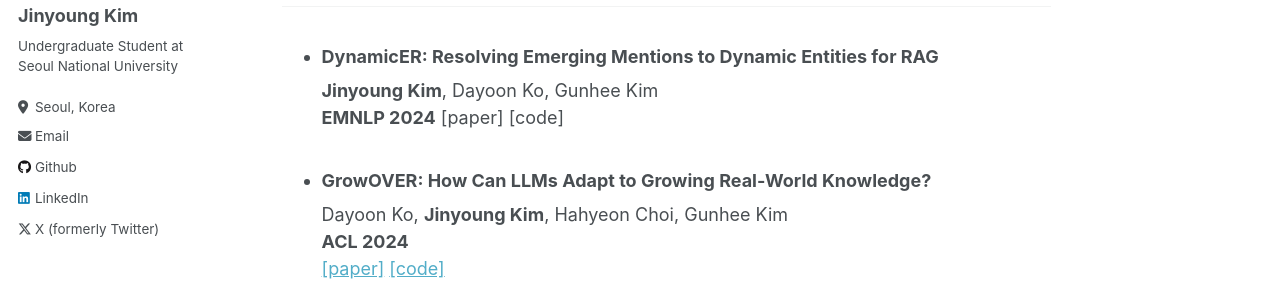
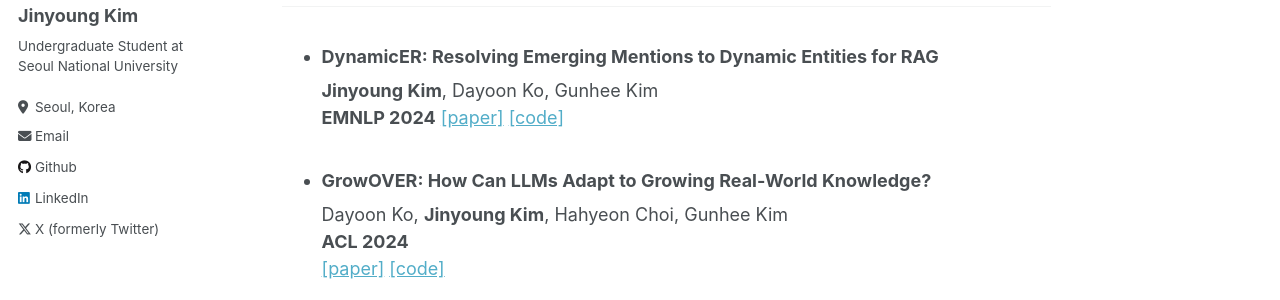
Before and after one commit to jiny1623/jiny1623.github.io, a Jekyll site: the page built from _pages/about.md, in a window 1280 px wide and 900 px high. Shown: the part 333-633 px from the top of the window. Built offline with Jekyll 4.4.1, drawn with Linux system fonts in a browser that asks for light colours.

Commit message:
add pubs

```diff
--- a/_pages/about.md
+++ b/_pages/about.md
@@ -14,7 +14,7 @@ Hello! I'm an undergraduate student at Seoul National University advised by [Gun
 * ### DynamicER: Resolving Emerging Mentions to Dynamic Entities for RAG
   **Jinyoung Kim**, Dayoon Ko, Gunhee Kim
   **EMNLP 2024**
-  [paper] [code]
+  [[paper]]() [[code]]()
 
 * ### GrowOVER: How Can LLMs Adapt to Growing Real-World Knowledge?
   Dayoon Ko, **Jinyoung Kim**, Hahyeon Choi, Gunhee Kim
```
